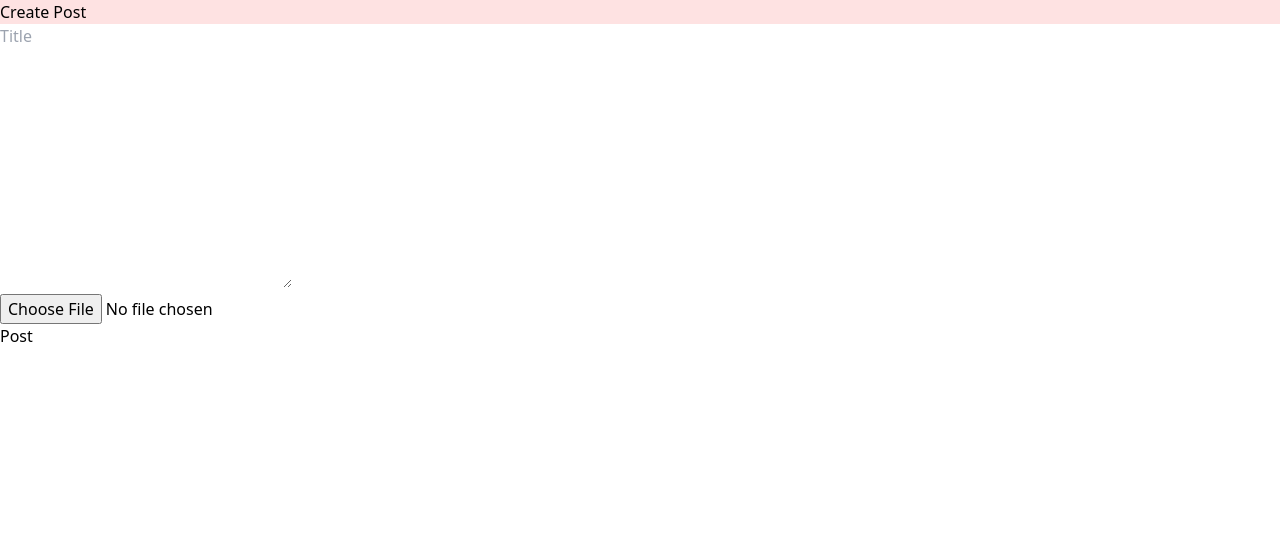
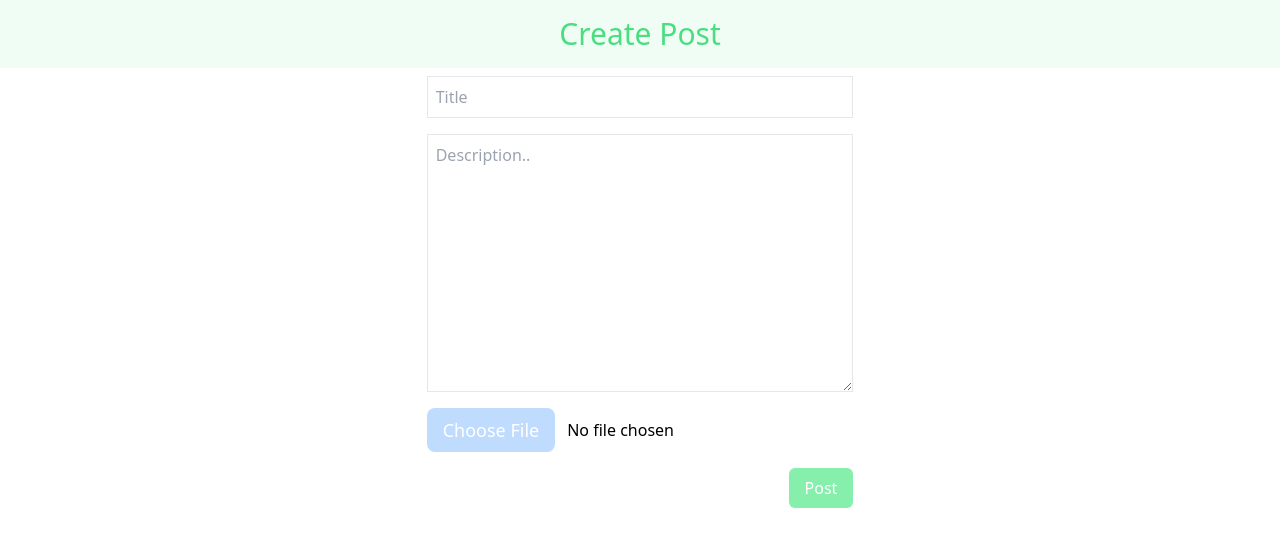
Before and after one commit to shajahansheik/react-app, a React (Create React App) app: page / in a window 1280 px wide. Shown: the top 546 px of the page. Built offline with nearby package versions, Linux system fonts and the light colour scheme.

Commit message:
create post component created

```diff
--- a/package.json
+++ b/package.json
@@ -3,7 +3,7 @@
   "version": "0.1.0",
   "private": true,
   "scripts": {
-    "start": "react-scripts start",
+    "start": "sudo react-scripts start",
     "build": "react-scripts build",
     "test": "react-scripts test",
     "eject": "react-scripts eject"
--- a/src/components/createpost.tsx
+++ b/src/components/createpost.tsx
@@ -1,21 +1,37 @@
-import React from 'react';
+import React, { useState } from 'react';
+
 
 function Createpost(props: any) {
+    const [fileName, setFileName] = useState('No file chosen');
+    const handleFileChange = (event: any) => {
+        const file = event.target.files[0];
+
+        setFileName(file ? file.name : 'No file chosen');
+    };
     return (
-        <div>
-            <div className='bg-red-100'>Create Post</div>
-            <div>
-                <div>
-                    <input type="text" placeholder="Title" />
+        <div className='space-y-2'>
+            <div className='bg-green-50 py-4 px-2 text-3xl  text-green-400 text-center'>Create Post</div>
+            <div className=' space-y-4 w-full'>
+                <div className='flex flex-col items-center justify-center'>
+                    <input type="text" placeholder="Title" className='border hover:border-black px-2 py-2 active:outline-none w-1/3' />
                 </div>
-                <div>
-                    <textarea name="description" id="description" cols={30} rows={10}></textarea>
+                <div className='flex flex-col items-center justify-center'>
+                    <textarea placeholder='Description..' name="description" id="description" cols={30} rows={10} className='border hover:border-black px-2 py-2 active:outline-none w-1/3'></textarea>
                 </div>
-                <div>
-                    <input type="file" />
+                <div className='flex flex-col items-center justify-center'>
+                     <div className='w-1/3'>
+                    <div className="flex items-center  gap-3">
+                        <input type="file" id="file" className="hidden" onChange={handleFileChange} />
+                        <label htmlFor="file" className="px-4 py-2 bg-blue-200 hover:bg-blue-400 text-white cursor-pointer rounded-lg text-lg border-none">Choose File</label>
+                        <span className="file-name" >{fileName}</span>
+                    </div>
+                    </div>
                 </div>
-                <div>
-                    <button>Post</button>
+
+                <div className='flex flex-col items-center justify-center'>
+                    <div className=' w-1/3 flex items-center justify-end'>
+                        <button className='px-4 py-2 bg-green-300 hover:bg-green-500 text-white rounded-md'>Post</button>
+                    </div>
                 </div>
             </div>
         </div>
```
Also changed, not shown: src/index.css (line endings or trailing spaces).
